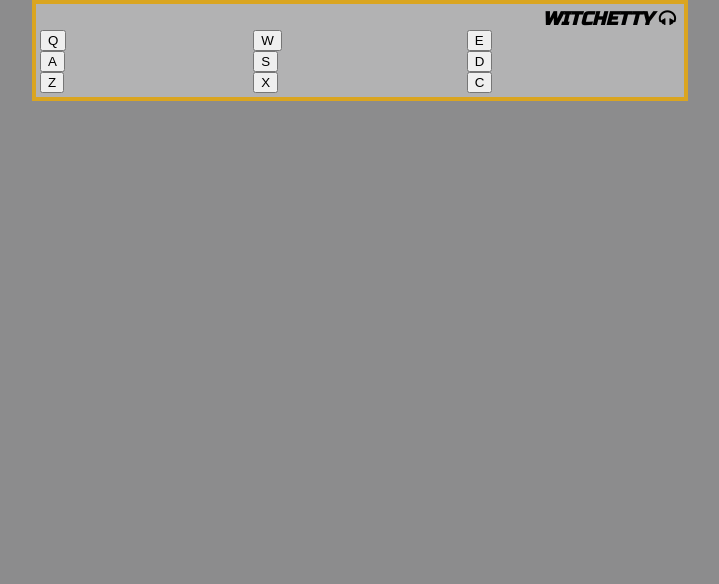
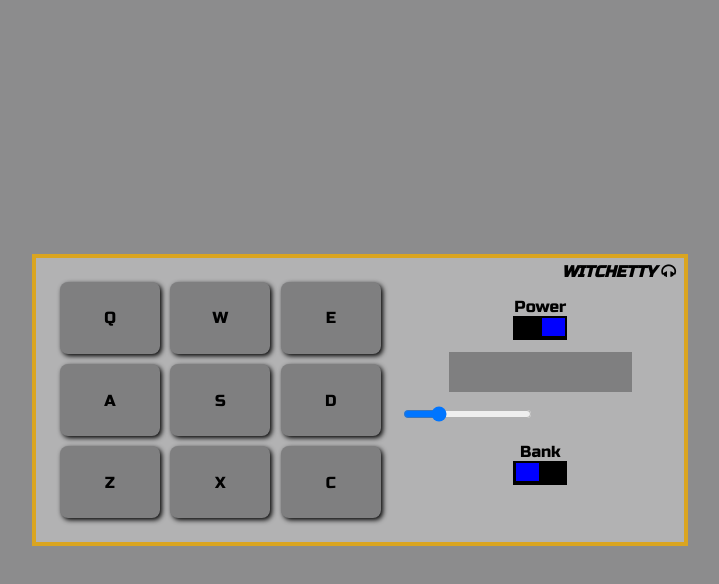
Before and after one commit to JamesWitchard/03-drum-machine, a React (Create React App) app: page / in a window 1280 px wide. Shown: the top 584 px of the page, without its empty margins (280-999 px from the left). Built offline with nearby package versions, Linux system fonts and the light colour scheme.

Commit message:
Functionality fully added. Styling mostly complete.

```diff
--- a/src/App.css
+++ b/src/App.css
@@ -2,6 +2,8 @@
     display: flex;
     justify-content: center;
     align-items: center;
+    height: 100vh;
+
 }
 
 #drum-machine {
--- /dev/null
+++ b/src/Components/Display.css
@@ -0,0 +1,10 @@
+#display {
+    display: flex;
+    justify-content: center;
+    align-items: center;
+
+    margin-block: .75rem;
+    margin-inline: 3rem;
+    height: 2.5rem;
+    background-color: var(--colour-grey-200);
+}
--- /dev/null
+++ b/src/Components/Display.js
@@ -0,0 +1,13 @@
+import React from 'react';
+
+import "./Display.css"
+
+const Display = (props) => {
+    return (
+        <div id="display">
+            <p>{props.text}</p>
+        </div>
+    );
+};
+
+export default Display;
--- a/src/Components/DrumMachine.css
+++ b/src/Components/DrumMachine.css
@@ -1,8 +1,19 @@
+.innerContainer {
+    display: flex;
+    flex-direction: row;
+}
+
+.innerContainer .control-panel {
+    width: 100%;
+}
+
 .toolbar {
     display: flex;
     justify-content: right;
     align-items: flex-end;
 }
+
 .toolbar h3{
     margin: 0 0.25rem;
+    font-size: 1em;
 }
--- a/src/Components/DrumMachine.js
+++ b/src/Components/DrumMachine.js
@@ -1,16 +1,75 @@
-import React from 'react';
+import React, {useState} from 'react';
+
+import Keypad from "./Keypad";
+import Switch from "./Switch";
+import Display from "./Display";
 
 import "./DrumMachine.css";
-import Keypad from "./Keypad";
+import KeyInfo from "../assets/keypad.json"
+import VolumeSlider from "./VolumeSlider";
+
+const bankOne = KeyInfo.bankOne;
+const bankTwo = KeyInfo.bankTwo;
 
 const DrumMachine = () => {
+    const [powerState, setPowerState] = useState(true);
+    const [bankState, setBankState] = useState(false);
+    const [currentBank, setCurrentBank] = useState(bankOne);
+    const [displayText, setDisplayText] = useState("");
+    const [volume, setVolume] = useState(0.25);
+
+    function powerClick() {
+        setPowerState(!powerState)
+        updateDisplay("")
+    }
+
+    function bankClick() {
+        setCurrentBank(bankState ? bankOne : bankTwo);
+        setBankState(!bankState);
+        updateDisplay(bankState ? "Heater Kit" : "Smooth Piano Kit")
+    }
+
+    function updateDisplay(newText = displayText) {
+        setDisplayText(newText);
+    }
+
+    function updateVolume(newVol = volume) {
+        setVolume(newVol);
+    }
+
     return (
-        <>
-            <div className="toolbar">
-                <h3><em>WITCHETTY <i className="fa fa-headphones"/></em></h3>
+        <div className="innerContainer">
+            <Keypad
+                soundBank={currentBank}
+                powerState={powerState}
+                updater={updateDisplay}
+                volume={volume}
+            />
+            <div className="control-panel">
+                <div className="toolbar">
+                    <h3><em>WITCHETTY <i className="fa fa-headphones"/></em></h3>
+                </div>
+                <Switch
+                    label="Power"
+                    clickEvent={powerClick}
+                    buttonOn={powerState}
+                />
+                <Display
+                    text={displayText}
+                />
+                <VolumeSlider
+                    value={volume}
+                    powered={powerState}
+                    updater={[updateVolume, updateDisplay]}
+                />
+                <Switch
+                    label="Bank"
+                    clickEvent={bankClick}
+                    buttonOn={bankState}
+                    powered={powerState}
+                />
             </div>
-            <Keypad />
-        </>
+        </div>
     );
 };
 
--- /dev/null
+++ b/src/Components/Key.css
@@ -0,0 +1,16 @@
+.drum-pad {
+    display: flex;
+    align-items: center;
+    justify-content: center;
+    cursor: pointer;
+
+    background-color: var(--colour-grey-200);
+    border-radius: .5rem;
+    height: 4.5rem;
+    box-shadow: 2px 2px .3rem black;
+}
+
+.drum-pad label {
+    cursor: inherit;
+    user-select: none;
+}
--- a/src/Components/Key.js
+++ b/src/Components/Key.js
@@ -1,17 +1,48 @@
-import React, {useRef} from 'react';
+import React, {useEffect, useRef} from 'react';
+
+import "./Key.css"
 
 const Key = (props) => {
     const clipRef = useRef();
 
+    useEffect(() => {
+        document.addEventListener('keydown', handleKeyPress);
+        return () => {
+            document.removeEventListener('keydown', handleKeyPress);
+        }
+    }, [props.keyId, props.powerState, handleKeyPress])
+    useEffect(() => {
+        clipRef.current.volume = props.volume;
+    }, [props.volume]);
+
+    useEffect(() => {
+        clipRef.current.pause();
+    }, [props.powerState])
+
+    function handleClick() {
+        if (!props.powerState) return;
+        props.updater(props.keyId);
+        clipRef.current.currentTime = 0;
+        clipRef.current.play();
+    }
+
+    function handleKeyPress(e) {
+        console.log(e.key.charCodeAt(0) - 32);
+        if ((e.key.charCodeAt(0) - 32) !== props.keyCode) return;
+        handleClick();
+    }
 
     return (
-        <div>
-            <button key={props.keyCode } className="drum-pad" id={props.keyId} onClick={() => clipRef.current.play()}>
-                <label >{props.keyTrigger}</label>
-                <audio src={props.keyUrl} className="clip" id={props.keyTrigger} ref={clipRef}/>
-            </button>
-        </div>
+        <>
+            <div className="drum-pad" id={props.keyId} onMouseUp={handleClick} onKeyPress={handleKeyPress}>
+                <label>{props.keyTrigger}</label>
+                <audio src={props.keyUrl} className="clip" id={props.keyTrigger}
+                       ref={clipRef}/>
+            </div>
+        </>
     );
+
+
 };
 
 export default Key;
--- a/src/Components/Keypad.css
+++ b/src/Components/Keypad.css
@@ -1,4 +1,6 @@
 #keypad {
+    margin: 1.25rem;
     display: grid;
-    grid-template-columns: repeat(3, 1fr);
+    grid-template-columns: repeat(3, 100px);
+    gap: .65rem;
 }
--- a/src/Components/Keypad.js
+++ b/src/Components/Keypad.js
@@ -1,22 +1,28 @@
-import React, {useState} from 'react';
-import KeyInfo from "../assets/keypad.json"
+import React, {useEffect, useState} from 'react';
+
 import Key from "./Key";
 
 import "./Keypad.css"
 
-const bankOne = KeyInfo.bankOne;
-const bankTwo = KeyInfo.bankTwo;
+const Keypad = (props) => {
+    const [currentBank, setCurrentBank] = useState(props.soundBank);
 
-const Keypad = () => {
-    const [currentBank, setCurrentBank] = useState(bankTwo);
+
+    useEffect(() => {
+        setCurrentBank(props.soundBank);
+    }, [props.soundBank])
     return (
         <div id="keypad">
             {Object.keys(currentBank).map(item => {
                 return <Key
+                    key={currentBank[item]['keyCode']}
+                    powerState={props.powerState}
                     keyCode={currentBank[item]['keyCode']}
                     keyTrigger={currentBank[item]['keyTrigger']}
                     keyId={currentBank[item]['id']}
                     keyUrl={currentBank[item]['url']}
+                    updater={props.updater}
+                    volume={props.volume}
                 />
             })}
         </div>
--- /dev/null
+++ b/src/Components/Switch.css
@@ -0,0 +1,24 @@
+.switch {
+    --width: 3.375rem;
+    --height: 1.5rem;
+
+    display: flex;
+    flex-direction: column;
+    justify-content: center;
+    align-items: center;
+    margin-top: 1rem;
+}
+.switch-control {
+    width: var(--width);
+    height: var(--height);
+
+    cursor: pointer;
+    background-color: black;
+}
+
+.switch-button {
+    margin: 2.5px;
+    width: 23px;
+    height: 18px;
+    background-color: blue;
+}
--- /dev/null
+++ b/src/Components/Switch.js
@@ -0,0 +1,29 @@
+import React, {useEffect, useRef, useState} from 'react';
+
+import "./Switch.css"
+
+const Switch = (props) => {
+    const [buttonState, setButtonState] = useState(props.buttonOn)
+    const switchButton = useRef();
+
+    useEffect(() => {
+        switchButton.current.style.setProperty("float", buttonState ? "right" : "left");
+    }, [buttonState]);
+
+    function handleButtonClick() {
+        if (props.label !== "Power" && !props.powered) return
+        setButtonState(!buttonState);
+        props.clickEvent();
+    }
+
+    return (
+        <div className="switch">
+            <label>{props.label}</label>
+            <div className="switch-control" onClick={handleButtonClick}>
+                <div className="switch-button" ref={switchButton}/>
+            </div>
+        </div>
+    );
+};
+
+export default Switch;
--- /dev/null
+++ b/src/Components/VolumeSlider.js
@@ -0,0 +1,20 @@
+import React, {useState} from 'react';
+
+const VolumeSlider = (props) => {
+    const [value, setValue] = useState(props.value);
+
+    function handleOnChange(e) {
+        if (!props.powered) return;
+        setValue(e.target.value);
+        props.updater[0](e.target.value);
+        props.updater[1](`Volume: ${Math.round(e.target.value * 100)}`);
+    }
+
+    return (
+        <div id="slider">
+            <input type="range" value={value} min="0" max="1" step="0.01" onChange={handleOnChange}/>
+        </div>
+    );
+};
+
+export default VolumeSlider;
```
